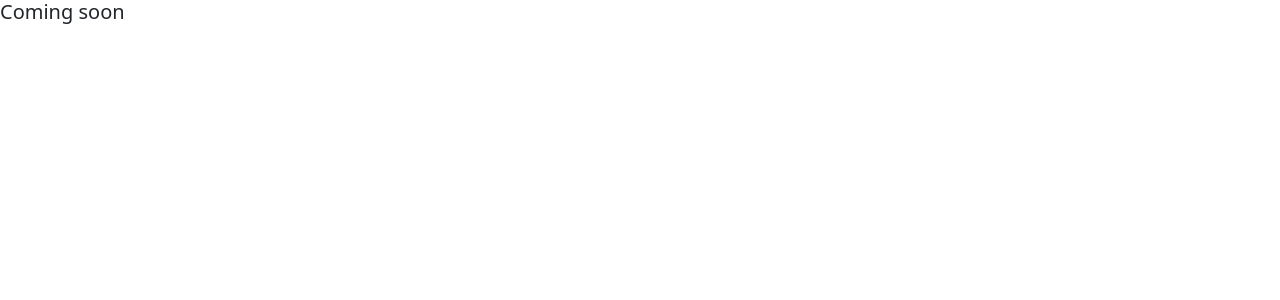
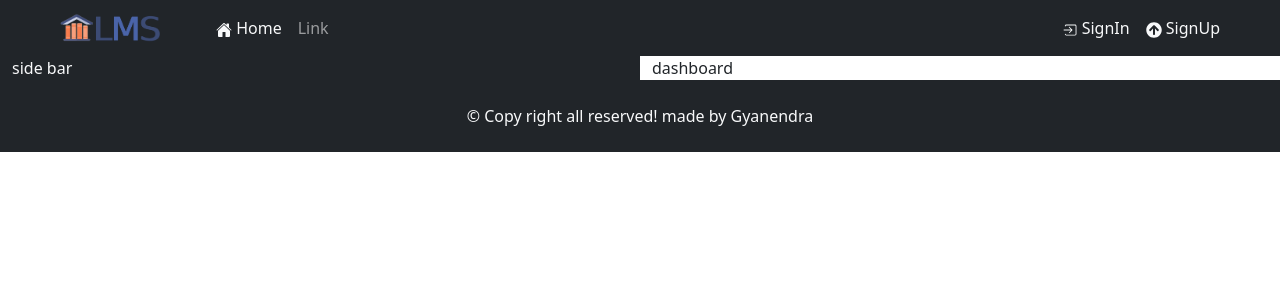
Before and after one commit to gyanendrapoudel/LSM-Frontend, a React (Vite) app: page /user in a window 1280 px wide. Shown: the top 300 px of the page. Built offline with nearby package versions, Linux system fonts and the light colour scheme.

Commit message:
seting up default dashboard for user routing

```diff
--- a/src/App.css
+++ b/src/App.css
@@ -0,0 +1,10 @@
+.main{
+    min-height: 80vh;
+}
+
+@media (max-width:992px) {
+    .user-container{
+        flex-direction: column ;
+
+    }
+}
--- a/src/App.jsx
+++ b/src/App.jsx
@@ -3,14 +3,16 @@ import './App.css'
 import { IoMdRadioButtonOn } from 'react-icons/io'
 import 'react-toastify/dist/ReactToastify.css'
 import 'bootstrap/dist/css/bootstrap.min.css'
-import { ToastContainer, toast } from 'react-toastify'
+import { ToastContainer } from 'react-toastify'
+import AppRoutes from './routes/AppRoutes'
+
 
 function App() {
 
-toast.error("toast checking ")
   return (
     <>
-      <h5>Coming soon</h5>
+      <AppRoutes/>
+
       <ToastContainer position="top-right" autoClose={2000} />
     </>
   )
--- /dev/null
+++ b/src/components/layout/DefaultLayout.jsx
@@ -0,0 +1,19 @@
+import { Outlet } from "react-router-dom"
+import Footer from "./Footer"
+import Header from "./Header"
+
+const DefaultLayout = () => {
+  return (
+    <div>
+      {/* Header */}
+      <Header />
+      <div className="main">
+        <Outlet/>
+      </div>
+      {/* main body */}
+      {/* Footer */}
+      <Footer />
+    </div>
+  )
+}
+export default DefaultLayout
--- /dev/null
+++ b/src/components/layout/Footer.jsx
@@ -0,0 +1,8 @@
+const Footer = () => {
+  return (
+    <div className="bg-dark text-light text-center  p-4" >
+        &copy; Copy right all reserved! made by Gyanendra
+    </div>
+  )
+}
+export default Footer
--- /dev/null
+++ b/src/components/layout/Header.jsx
@@ -0,0 +1,43 @@
+import Button from 'react-bootstrap/Button'
+import Container from 'react-bootstrap/Container'
+import Form from 'react-bootstrap/Form'
+import Nav from 'react-bootstrap/Nav'
+import Navbar from 'react-bootstrap/Navbar'
+import NavDropdown from 'react-bootstrap/NavDropdown'
+import { Link } from 'react-router-dom'
+import { IoHome } from 'react-icons/io5'
+import { IoIosLogIn } from 'react-icons/io'
+import { FaArrowCircleUp } from 'react-icons/fa'
+import logo from '../../assets/lms-logo.png'
+const  Header = () => {
+  return (
+    <Navbar expand="lg" className="bg-dark text-light" variant="dark">
+      <Container fluid className="mx-5">
+        <Link className="nav-link me-5" to="/">
+          <img src={logo} alt="logo" width="100px"/>
+        </Link>
+        <Navbar.Toggle aria-controls="navbarScroll" />
+        <Navbar.Collapse id="navbarScroll" className="justify-content-between">
+          <Nav className=" ">
+            <Link className="nav-link text-light " to="/">
+              <IoHome /> Home
+            </Link>
+            <Link className="nav-link" to="/">
+              Link
+            </Link>
+          </Nav>
+          <Nav.Link className="d-flex user-container  gap-3">
+            <Link className="nav-link" to="/signin">
+              <IoIosLogIn /> SignIn
+            </Link>
+            <Link className="nav-link" to="/signup">
+              <FaArrowCircleUp /> SignUp
+            </Link>
+          </Nav.Link>
+        </Navbar.Collapse>
+      </Container>
+    </Navbar>
+  )
+}
+
+export default Header
--- /dev/null
+++ b/src/components/layout/UserLayout.jsx
@@ -0,0 +1,26 @@
+import { Outlet } from "react-router-dom"
+import Footer from "./Footer"
+import Header from "./Header"
+import Container from 'react-bootstrap/Container'
+import Row from 'react-bootstrap/Row'
+import Col from 'react-bootstrap/Col'
+
+const UserLayout = () => {
+  return (
+    <>
+      {/* Headear*/}
+      <Header />
+      <Container fluid className="">
+        <Row>
+          <Col className="bg-dark text-light">side bar</Col>
+          <Col>
+            <Outlet />
+          </Col>
+        </Row>
+      </Container>
+
+      <Footer />
+    </>
+  )
+}
+export default UserLayout
--- a/src/pages/Home.jsx
+++ b/src/pages/Home.jsx
@@ -4,7 +4,7 @@ const Home = () => {
   return (
     <div>
 
-        <p>Hi gome</p>
+        <p>Hi Home</p>
 
     </div>
   )
--- a/src/pages/SignIn.jsx
+++ b/src/pages/SignIn.jsx
@@ -1,6 +1,6 @@
 const SignIn = () => {
   return (
-    <div>Sing</div>
+    <div>Sign in</div>
   )
 }
 export default SignIn
--- a/src/pages/index.js
+++ b/src/pages/index.js
@@ -1,6 +1,6 @@
 import Book from "./Book";
 import Borrow from "./Borrow";
-import dashboard from "./Dashboard";
+import Dashboard from "./Dashboard";
 import ForgetPassword from "./ForgetPassword";
 import Home from "./Home";
 import Reviews from "./Reviews";
@@ -8,7 +8,7 @@ import SignIn from "./SignIn";
 import SignUp from "./SignUp";
 import Users from "./Users";
 
-export  { Borrow, dashboard ,ForgetPassword,
+export  { Borrow, Dashboard ,ForgetPassword,
 Home, Reviews, SignIn ,SignUp,
 Users
 }
--- /dev/null
+++ b/src/routes/AppRoutes.jsx
@@ -0,0 +1,24 @@
+import { Route, Routes } from "react-router-dom"
+import { Home, SignIn, SignUp, Users, ForgetPassword, Dashboard} from "../pages"
+import DefaultLayout from "../components/layout/DefaultLayout"
+import UserLayout from "../components/layout/UserLayout"
+
+
+const AppRoutes = () => {
+  return (
+    <Routes>
+      {/* public routing  */}
+      <Route path="/" element={<DefaultLayout />}>
+        <Route index element={<Home />} />
+        <Route path="signup" element={<SignUp />} />
+        <Route path="signin" element={<SignIn />} />
+        <Route path="forget-password" element={<ForgetPassword />} />
+      </Route>
+      {/* Private routing */}
+      <Route path="/user" element={<UserLayout />}>
+        <Route index element={<Dashboard/>} />
+      </Route>
+    </Routes>
+  )
+}
+export default AppRoutes
```
Also changed, not shown: src/assets/lms-logo.png (added).
